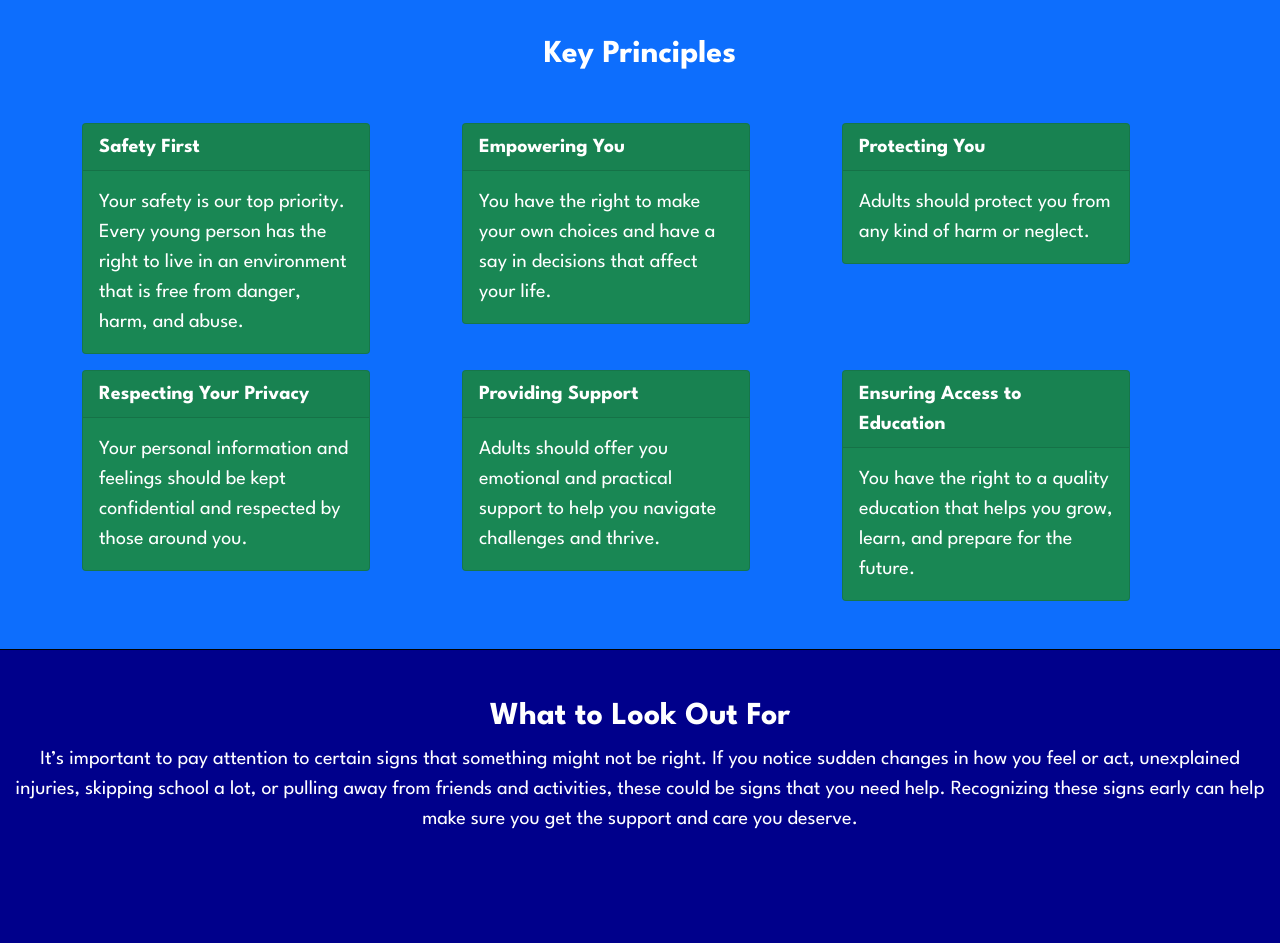
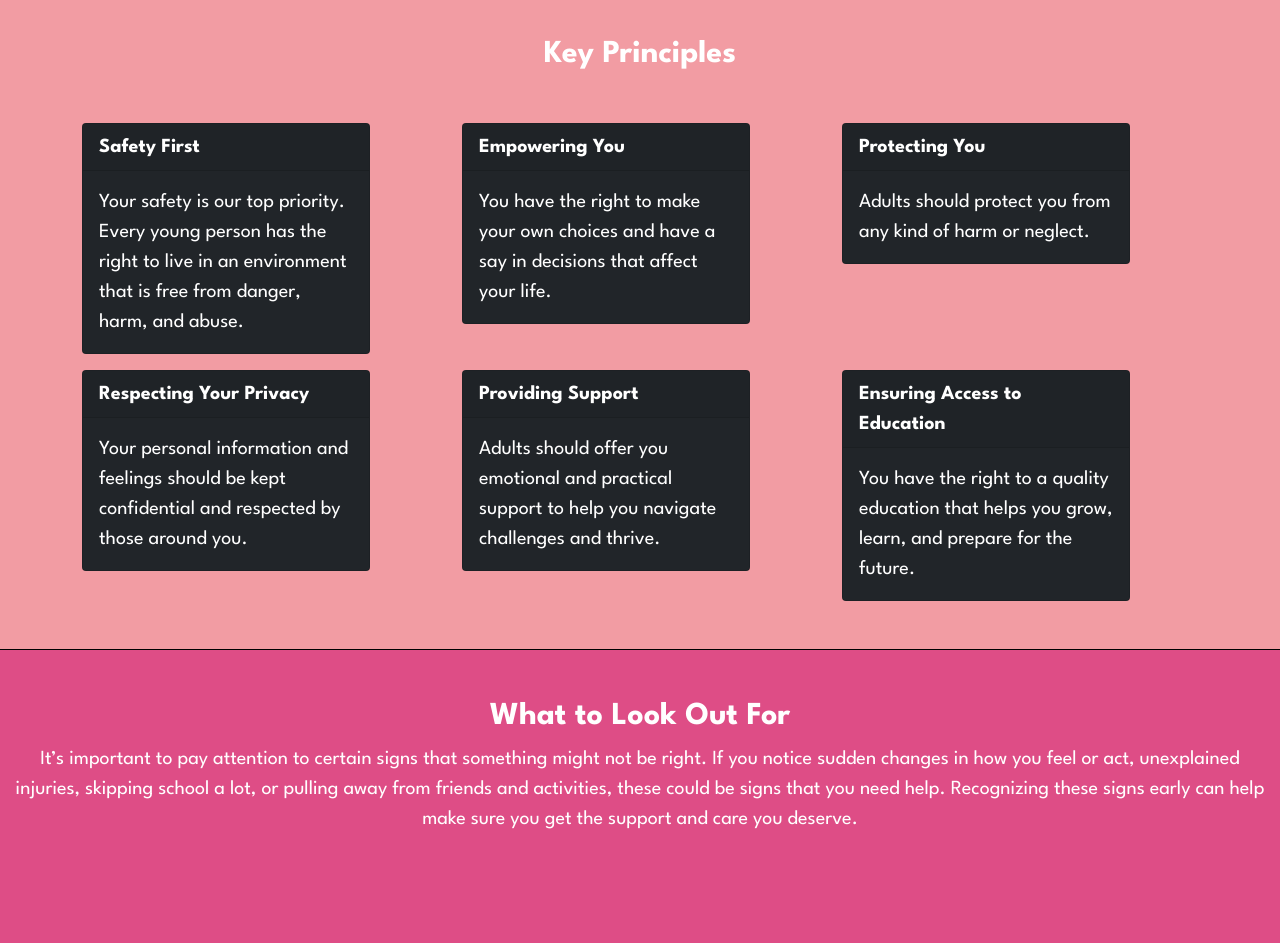
Before and after one commit to Rayet01/ArCare-Guard, a plain HTML site: page index.html in a window 1280 px wide. Shown: the part 960-1903 px from the top of the page. Drawn offline with nearby package versions, Linux system fonts and the light colour scheme.

Commit message:
Update color scheme

```diff
--- a/index.html
+++ b/index.html
@@ -28,7 +28,7 @@
         <header>
           <!-- Navbar -->
           <nav class="navbar fixed-top navbar-expand-sm
-      navbar-light" style="background-color: #40E0D0;">
+      navbar-light" style="background-color: #84E6F8;">
             <div class="container-fluid">
               <a href="index.html" class="navbar-brand mb-0 h1">
                 <img class="d-inline-block align-top px-2 py-2" src="assets/images/ACG LOGO TB.png" alt="Logo"
@@ -143,7 +143,7 @@
 
 
   <!-- Introduction section -->
-  <div class="container-full" style="background-color: #40E0D0;">
+  <div class="container-full" style="background-color: #F7CACD;">
     <section>
           <div class="row">
           <div class="col-md-8 px-5 m-5 text-center mx-auto text-dark">
@@ -161,14 +161,14 @@
 
 
    <!-- Key Principles section -->
-  <div class="container-full bg-primary kp-section py-3">
+  <div class="container-full kp-section py-3" style="background-color: #F29CA3;">
    <section>
     <h2 class="text-center m-5">Key Principles</h2>
 
     <div class="container">
       <div class="row">
         <div class="col-md-4 mb-3">
-          <div class="card text-white bg-success" style="max-width: 18rem;">
+          <div class="card text-white bg-dark" style="max-width: 18rem;">
           <div class="card-header"><strong>Safety First</strong></div>
           <div class="card-body">
             <p class="card-text">Your safety is our top priority. Every young person has the right to live in an environment that is free from danger, harm, and abuse.</p>
@@ -178,7 +178,7 @@
 
 
 <div class="col-md-4 mb-3">
-        <div class="card text-white bg-success mb-3" style="max-width: 18rem;">
+        <div class="card text-white bg-dark mb-3" style="max-width: 18rem;">
           <div class="card-header"><strong>Empowering You</strong></div>
           <div class="card-body">
             <p class="card-text">You have the right to make your own choices and have a say in decisions that affect your life.</p>
@@ -188,7 +188,7 @@
 
 
 <div class="col-md-4 mb-3">
-        <div class="card text-white bg-success mb-3" style="max-width: 18rem;">
+        <div class="card text-white bg-dark mb-3" style="max-width: 18rem;">
           <div class="card-header"><strong>Protecting You</strong></div>
           <div class="card-body">
             <p class="card-text">Adults should protect you from any kind of harm or neglect.</p>
@@ -198,7 +198,7 @@
 
 
 <div class="col-md-4 mb-3">
-        <div class="card text-white bg-success mb-3" style="max-width: 18rem;">
+        <div class="card text-white bg-dark mb-3" style="max-width: 18rem;">
           <div class="card-header"><strong>Respecting Your Privacy</strong></div>
           <div class="card-body">
             <p class="card-text">Your personal information and feelings should be kept confidential and respected by those around you.</p>
@@ -208,7 +208,7 @@
 
 
       <div class="col-md-4 mb-3">
-        <div class="card text-white bg-success mb-3" style="max-width: 18rem;">
+        <div class="card text-white bg-dark mb-3" style="max-width: 18rem;">
           <div class="card-header"><strong>Providing Support</strong></div>
           <div class="card-body">
             <p class="card-text">Adults should offer you emotional and practical support to help you navigate challenges and thrive.</p>
@@ -218,7 +218,7 @@
 
 
       <div class="col-md-4 mb-3">
-        <div class="card text-white bg-success mb-3" style="max-width: 18rem;">
+        <div class="card text-white bg-dark mb-3" style="max-width: 18rem;">
           <div class="card-header"><strong>Ensuring Access to Education</strong></div>
           <div class="card-body">
             <p class="card-text">You have the right to a quality education that helps you grow, learn, and prepare for the future.</p>
@@ -235,7 +235,7 @@
 
 
   <!-- What to Look Out For section -->
-  <div class="container-full" style="background-color: #00008B;">
+  <div class="container-full" style="background-color: #DE4D86;">
   <section>
     <div class="row">
   <div class="col-md-12 m-5 mx-auto text-center text-white px-4">
@@ -255,7 +255,7 @@
 
 
 <!-- How to Speak Up and Report Concerns -->
-<div class="container-full py-5" style="background-color: #00008B;" id="how-to-speak-up-section">
+<div class="container-full py-5" style="background-color: #DE4D86;" id="how-to-speak-up-section">
   <section>
     <h2 class="text-center mb-3">How to Speak Up and Report Concerns</h2>
     <div class="row">
@@ -277,7 +277,7 @@
 
 <!-- Footer -->
 <div class="container-full">
-  <footer class="py-3" style="background-color: #8F00FF;">
+  <footer class="py-3" style="background-color: #64113F;">
 
   <div class="container">
     <div class="row">
```
Also changed, not shown: support-and-resources.html (+3 -3 lines).
